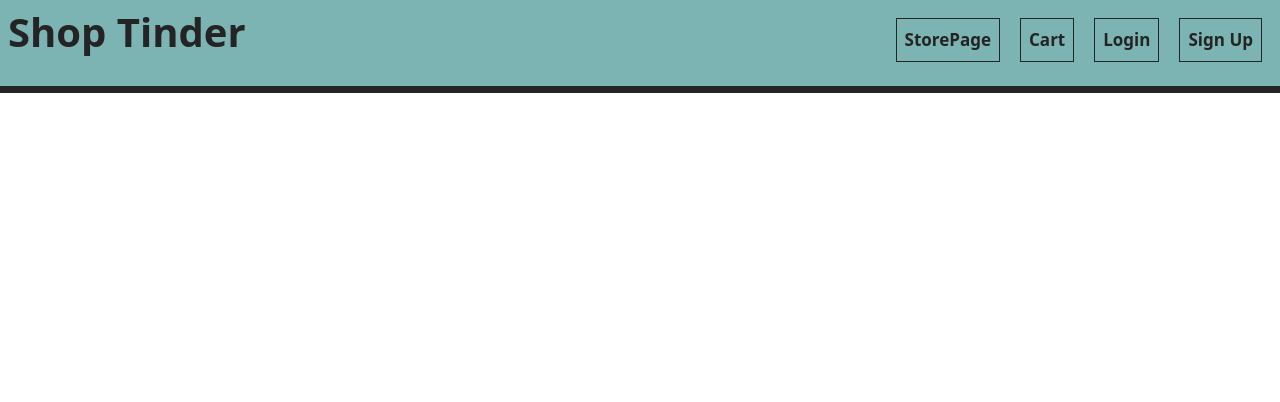
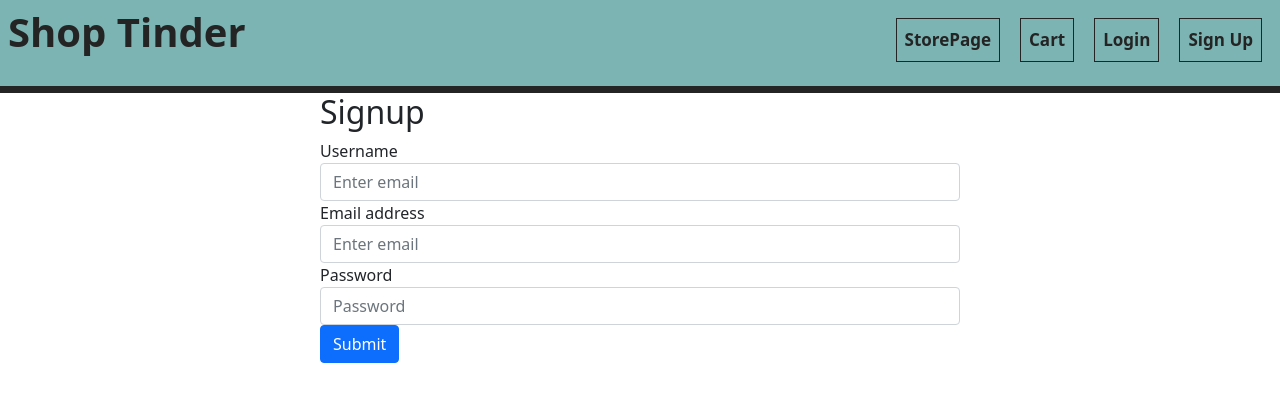
Before and after one commit to RonanSilasSmith/Shop-Tinder, a React (Create React App) app in the folder client/: page /Signup in a window 1280 px wide. Shown: the top 402 px of the page. Built offline with nearby package versions, Linux system fonts and the light colour scheme.

Commit message:
orginizes some components into pages, adds signup and login pages

```diff
--- a/client/src/App.js
+++ b/client/src/App.js
@@ -2,8 +2,10 @@ import React from "react";
 import { BrowserRouter as Router, Route, Switch } from "react-router-dom";
 
 import Nav from "./components/Nav";
-import Cart from "./components/Cart";
-import ProductSelect from "./components/ProductSelect";
+import Cart from "./pages/Cart";
+import Home from "./pages/Home"
+import Login from "./pages/Login"
+import Signup from "./pages/Signup"
 
 function App() {
   return (
@@ -13,12 +15,13 @@ function App() {
         <div>
           <Nav />
           <Switch>
-            <Route exact path = "/" component ={ProductSelect}></Route>
+            <Route exact path = "/" component ={Home}></Route>
             <Route exact path= "/cart" component={Cart}></Route>
+            <Route exact path="/login" component={Login}></Route>
+            <Route exact path="/Signup" component={Signup}></Route>
           </Switch>
         </div>
       </Router>
-      {/* <Cart /> */}
     </div>
   );
 }
--- a/client/src/components/ProductSelect/index.js
+++ b/client/src/components/ProductSelect/index.js
@@ -8,15 +8,15 @@ function ProductSelect() {
     return (
         <main>
             <div className="card" style={{ width: "50%", marginLeft: "25%", marginRight: "25%" }}>
-                <img class="card-img-top" src="https://dummyimage.com/640x360/fff/aaa" alt="Card image cap"></img>
+                <img class="card-img-top" src="https://dummyimage.com/640x360/fff/aaa" alt="Placeholder for products"></img>
                 <div class="card-body">
                     <h5 class="card-title">Item Title</h5>
                     <h6 class="card-subtitle text-muted">$Price</h6>
                     <p class="card-text">Describe the item with however man words.</p>
                     <div className="d-flex justify-content-between">
-                        <a href="#" class="btn btn-primary">Not interested..</a>
-                        <a href="#" class="btn btn-danger">I need this NOW</a>
-                        <a href="#" class="btn btn-primary">Add to cart :)</a>
+                        <a href="/" class="btn btn-primary">Not interested..</a>
+                        <a href="/" class="btn btn-danger">I need this NOW</a>
+                        <a href="/" class="btn btn-primary">Add to cart :)</a>
                     </div>
                 </div>
             </div>
--- a/client/src/components/Cart/index.js
+++ b/client/src/pages/Cart.js
@@ -1,16 +1,16 @@
 import React from "react";
-import CartItems from "../CartItems";
+import CartItems from "../components/CartItems";
 
 
 function Cart() {
 
     return (
         <main>
-            <div className="card" style={{ width: "50%", marginLeft: "25%", marginRight: "25%"}}>
+            <div className="card" style={{ width: "50%", marginLeft: "25%", marginRight: "25%" }}>
                 <div className="card-body">
                     <h2 className="card-title">Your Cart:</h2>
                 </div>
-                <CartItems/>
+                <CartItems />
                 <div className="card-body">
                     <h3>Place Order:<button type="button" class="btn btn-primary">PayPal API stuff here</button></h3>
                 </div>
--- /dev/null
+++ b/client/src/pages/Home.js
@@ -0,0 +1,11 @@
+import ProductSelect from "../components/ProductSelect"
+
+const Home = () => {
+    return (
+        <div className="container">
+            <ProductSelect/>
+        </div>
+    );
+};
+
+export default Home;
--- /dev/null
+++ b/client/src/pages/Login.js
@@ -0,0 +1,18 @@
+const Login = () => {
+    return (
+        <form style={{ width: "50%", marginLeft: "25%" }}>
+            <h2>Login</h2>
+            <div class="form-group">
+                <label for="EmailInput">Email address</label>
+                <input type="email" class="form-control" id="EmailInput" aria-describedby="emailHelp" placeholder="Enter email" />
+            </div>
+            <div class="form-group">
+                <label for="PasswordInput">Password</label>
+                <input type="password" class="form-control" id="PasswordInput" placeholder="Password"/>
+            </div>
+            <button type="submit" class="btn btn-primary">Submit</button>
+        </form>
+    );
+};
+
+export default Login;
--- /dev/null
+++ b/client/src/pages/Signup.js
@@ -0,0 +1,22 @@
+const Signup = () => {
+    return (
+        <form style={{ width: "50%", marginLeft: "25%" }}>
+            <h2>Signup</h2>
+            <div class="form-group">
+                <label for="UsernameInput">Username</label>
+                <input type="email" class="form-control" id="EmailInput" aria-describedby="emailHelp" placeholder="Enter email" />
+            </div>
+            <div class="form-group">
+                <label for="EmailInput">Email address</label>
+                <input type="email" class="form-control" id="EmailInput" aria-describedby="emailHelp" placeholder="Enter email" />
+            </div>
+            <div class="form-group">
+                <label for="PasswordInput">Password</label>
+                <input type="password" class="form-control" id="PasswordInput" placeholder="Password" />
+            </div>
+            <button type="submit" class="btn btn-primary">Submit</button>
+        </form>
+    );
+};
+
+export default Signup;
```
Also changed, not shown: 1 other file (tests, documents, lock files or other folders).
